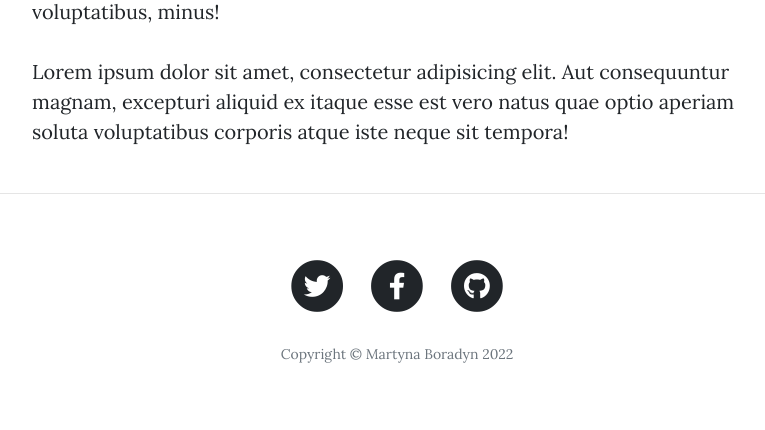
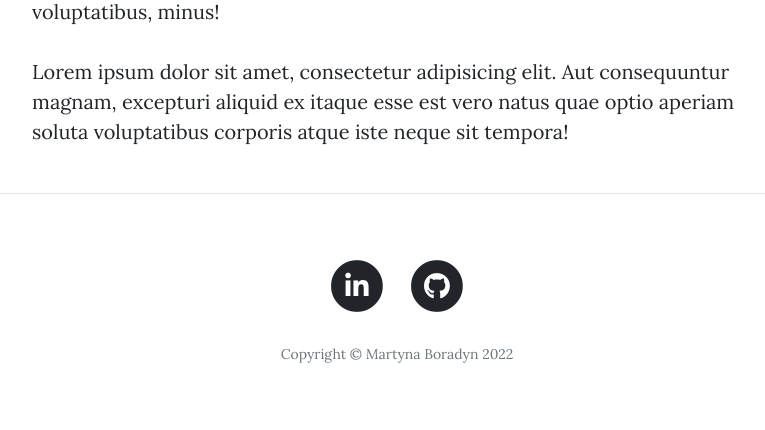
Before and after one commit to Veluthil/Blog-with-users-Flask, a Flask app: page /about in a window 1280 px wide. Shown: the part 825-1255 px from the top of the page, without its empty margins (243-1008 px from the left). Run offline with Flask 2, Linux system fonts and the light colour scheme; some libraries are stand-ins or nearby versions.

Commit message:
Add anchor elements in footer.html for social media

```diff
--- a/templates/footer.html
+++ b/templates/footer.html
@@ -6,23 +6,15 @@
         <div class="col-lg-8 col-md-10 mx-auto">
           <ul class="list-inline text-center">
             <li class="list-inline-item">
-              <a href="#">
+              <a href="https://www.linkedin.com/in/martyna-boradyn-6b890824b/">
                 <span class="fa-stack fa-lg">
                   <i class="fas fa-circle fa-stack-2x"></i>
-                  <i class="fab fa-twitter fa-stack-1x fa-inverse"></i>
+                  <i class="fab fa-brands fa-linkedin-in fa-stack-1x fa-inverse"></i>
                 </span>
               </a>
             </li>
             <li class="list-inline-item">
-              <a href="#">
-                <span class="fa-stack fa-lg">
-                  <i class="fas fa-circle fa-stack-2x"></i>
-                  <i class="fab fa-facebook-f fa-stack-1x fa-inverse"></i>
-                </span>
-              </a>
-            </li>
-            <li class="list-inline-item">
-              <a href="#">
+              <a href="https://github.com/Veluthil">
                 <span class="fa-stack fa-lg">
                   <i class="fas fa-circle fa-stack-2x"></i>
                   <i class="fab fa-github fa-stack-1x fa-inverse"></i>
```
